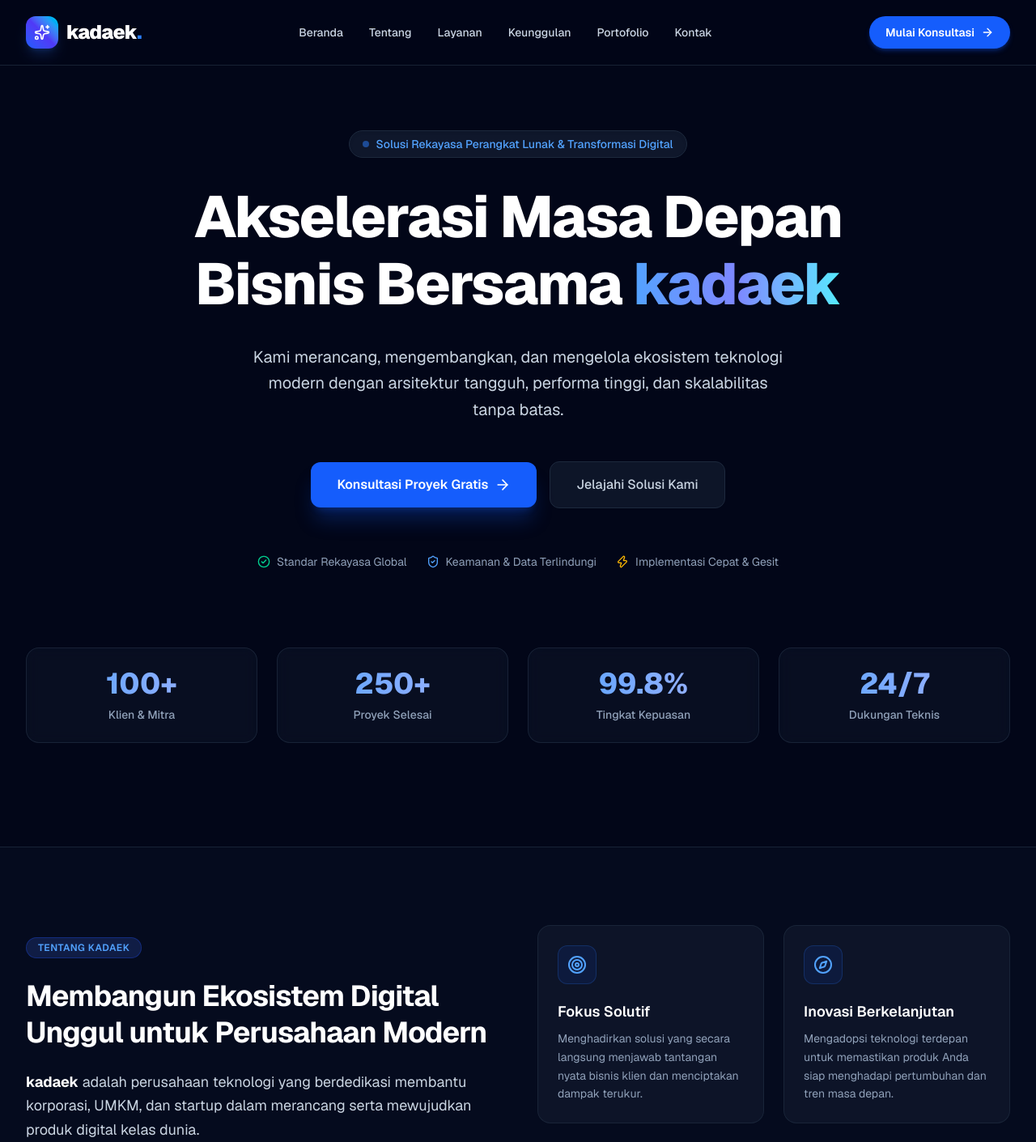
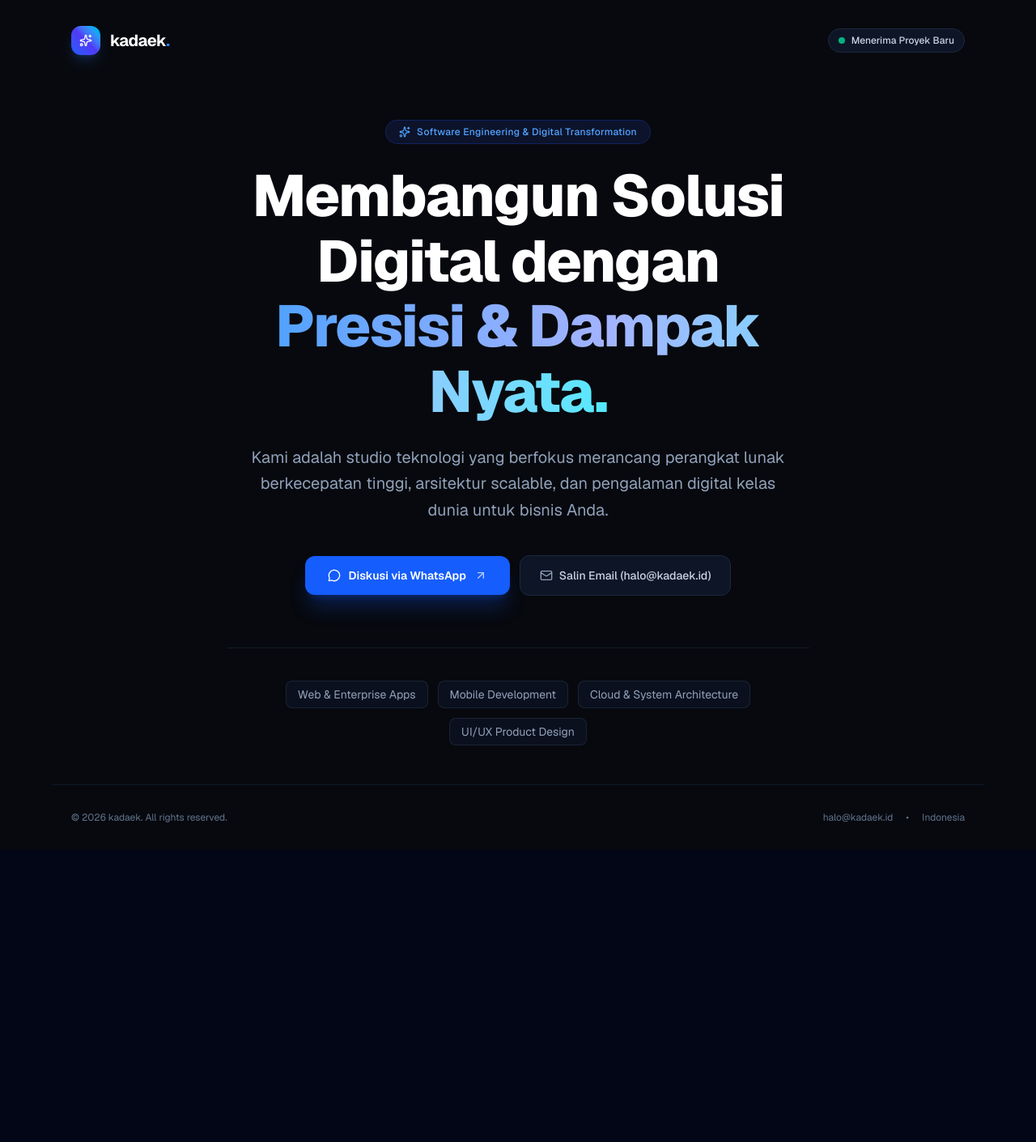
Before and after one commit to Kadaek/Compro-Kadaek, a Next.js app: page / in a window 1280 px wide. Shown: the top 1411 px of the page at 81% size. After the commit the page ends 1050 px from the top, so only its background shows below. Built offline with nearby package versions, Linux system fonts and the light colour scheme.

Commit message:
feat: simplify to single super-clean welcome page

```diff
--- a/src/app/page.tsx
+++ b/src/app/page.tsx
@@ -1,27 +1,136 @@
-import Navbar from "@/components/Navbar";
-import Hero from "@/components/Hero";
-import About from "@/components/About";
-import Services from "@/components/Services";
-import WhyUs from "@/components/WhyUs";
-import Portfolio from "@/components/Portfolio";
-import Testimonials from "@/components/Testimonials";
-import Contact from "@/components/Contact";
-import Footer from "@/components/Footer";
+"use client";
 
-export default function Home() {
+import { useState } from "react";
+import { Sparkles, ArrowUpRight, Mail, Check, MessageCircle } from "lucide-react";
+
+export default function WelcomePage() {
+  const [copied, setCopied] = useState(false);
+  const email = "halo@kadaek.id";
+
+  const handleCopyEmail = () => {
+    navigator.clipboard.writeText(email);
+    setCopied(true);
+    setTimeout(() => setCopied(false), 2000);
+  };
+
   return (
-    <div className="min-h-screen flex flex-col bg-slate-950 text-slate-100">
-      <Navbar />
-      <main className="flex-1">
-        <Hero />
-        <About />
-        <Services />
-        <WhyUs />
-        <Portfolio />
-        <Testimonials />
-        <Contact />
+    <div className="min-h-screen bg-[#07090e] text-slate-100 flex flex-col justify-between selection:bg-blue-600 selection:text-white relative overflow-hidden font-sans">
+      {/* Ambient background glows */}
+      <div className="absolute top-1/4 left-1/2 -translate-x-1/2 -translate-y-1/2 w-[600px] h-[350px] bg-gradient-to-tr from-blue-600/15 via-indigo-500/10 to-cyan-400/10 blur-[130px] rounded-full pointer-events-none -z-10" />
+      <div className="absolute -bottom-20 right-1/4 w-[400px] h-[250px] bg-blue-500/5 blur-[120px] rounded-full pointer-events-none -z-10" />
+
+      {/* Subtle Grid pattern overlay */}
+      <div
+        className="absolute inset-0 opacity-[0.03] pointer-events-none -z-10"
+        style={{
+          backgroundImage: `radial-gradient(circle at 1px 1px, #ffffff 1px, transparent 0)`,
+          backgroundSize: "32px 32px",
+        }}
+      />
+
+      {/* Top Bar */}
+      <header className="max-w-6xl w-full mx-auto px-6 py-8 flex items-center justify-between">
+        <div className="flex items-center gap-3">
+          <div className="w-9 h-9 rounded-xl bg-gradient-to-tr from-blue-600 via-indigo-600 to-cyan-400 flex items-center justify-center shadow-lg shadow-blue-500/20">
+            <Sparkles className="w-4 h-4 text-white" />
+          </div>
+          <span className="text-xl font-bold tracking-tight text-white">
+            kadaek<span className="text-blue-500">.</span>
+          </span>
+        </div>
+
+        {/* Status indicator */}
+        <div className="inline-flex items-center gap-2 px-3 py-1.5 rounded-full bg-slate-900/90 border border-slate-800 text-xs font-medium text-slate-300">
+          <span className="w-2 h-2 rounded-full bg-emerald-400 animate-pulse" />
+          <span>Menerima Proyek Baru</span>
+        </div>
+      </header>
+
+      {/* Main Content (Center) */}
+      <main className="max-w-3xl w-full mx-auto px-6 py-12 flex flex-col items-center text-center">
+        {/* Subtle pill tag */}
+        <div className="mb-6 inline-flex items-center gap-2 px-4 py-1.5 rounded-full bg-blue-950/40 border border-blue-800/40 text-blue-400 text-xs font-medium tracking-wide">
+          <Sparkles className="w-3.5 h-3.5" />
+          <span>Software Engineering & Digital Transformation</span>
+        </div>
+
+        {/* Main Headline */}
+        <h1 className="text-4xl sm:text-6xl md:text-7xl font-extrabold text-white tracking-tight leading-[1.12] mb-6">
+          Membangun Solusi Digital dengan{" "}
+          <span className="text-transparent bg-clip-text bg-gradient-to-r from-blue-400 via-indigo-300 to-cyan-300">
+            Presisi & Dampak Nyata.
+          </span>
+        </h1>
+
+        {/* Tagline / Subtitle */}
+        <p className="text-slate-400 text-base sm:text-xl font-normal leading-relaxed max-w-2xl mb-10">
+          Kami adalah studio teknologi yang berfokus merancang perangkat lunak berkecepatan tinggi, arsitektur scalable, dan pengalaman digital kelas dunia untuk bisnis Anda.
+        </p>
+
+        {/* Action Buttons */}
+        <div className="flex flex-col sm:flex-row items-center gap-3 w-full sm:w-auto">
+          <a
+            href="https://wa.me/6281234567890?text=Halo%20Kadaek,%20saya%20tertarik%20untuk%20konsultasi%20proyek."
+            target="_blank"
+            rel="noopener noreferrer"
+            className="w-full sm:w-auto inline-flex items-center justify-center gap-2.5 px-7 py-3.5 rounded-xl font-semibold text-sm text-white bg-blue-600 hover:bg-blue-500 shadow-xl shadow-blue-600/25 transition-all duration-200 active:scale-95"
+          >
+            <MessageCircle className="w-4 h-4" />
+            <span>Diskusi via WhatsApp</span>
+            <ArrowUpRight className="w-4 h-4 opacity-70" />
+          </a>
+
+          <button
+            onClick={handleCopyEmail}
+            className="w-full sm:w-auto inline-flex items-center justify-center gap-2 px-6 py-3.5 rounded-xl font-medium text-sm text-slate-300 bg-slate-900/90 hover:bg-slate-800/90 hover:text-white border border-slate-800 transition-all duration-200"
+          >
+            {copied ? (
+              <>
+                <Check className="w-4 h-4 text-emerald-400" />
+                <span className="text-emerald-300">Email Tersalin!</span>
+              </>
+            ) : (
+              <>
+                <Mail className="w-4 h-4 text-slate-400" />
+                <span>Salin Email ({email})</span>
+              </>
+            )}
+          </button>
+        </div>
+
+        {/* Minimal Focus Area Pills */}
+        <div className="mt-16 pt-10 border-t border-slate-800/60 w-full flex flex-wrap items-center justify-center gap-3 text-xs sm:text-sm text-slate-400">
+          <span className="px-3.5 py-1.5 rounded-lg bg-slate-900/60 border border-slate-800/80">
+            Web & Enterprise Apps
+          </span>
+          <span className="px-3.5 py-1.5 rounded-lg bg-slate-900/60 border border-slate-800/80">
+            Mobile Development
+          </span>
+          <span className="px-3.5 py-1.5 rounded-lg bg-slate-900/60 border border-slate-800/80">
+            Cloud & System Architecture
+          </span>
+          <span className="px-3.5 py-1.5 rounded-lg bg-slate-900/60 border border-slate-800/80">
+            UI/UX Product Design
+          </span>
+        </div>
       </main>
-      <Footer />
+
+      {/* Footer */}
+      <footer className="max-w-6xl w-full mx-auto px-6 py-8 flex flex-col sm:flex-row items-center justify-between text-xs text-slate-500 gap-3 border-t border-slate-900">
+        <div>
+          © 2026 kadaek. All rights reserved.
+        </div>
+        <div className="flex items-center gap-4">
+          <a
+            href={`mailto:${email}`}
+            className="hover:text-slate-300 transition-colors"
+          >
+            {email}
+          </a>
+          <span>•</span>
+          <span>Indonesia</span>
+        </div>
+      </footer>
     </div>
   );
 }
```
